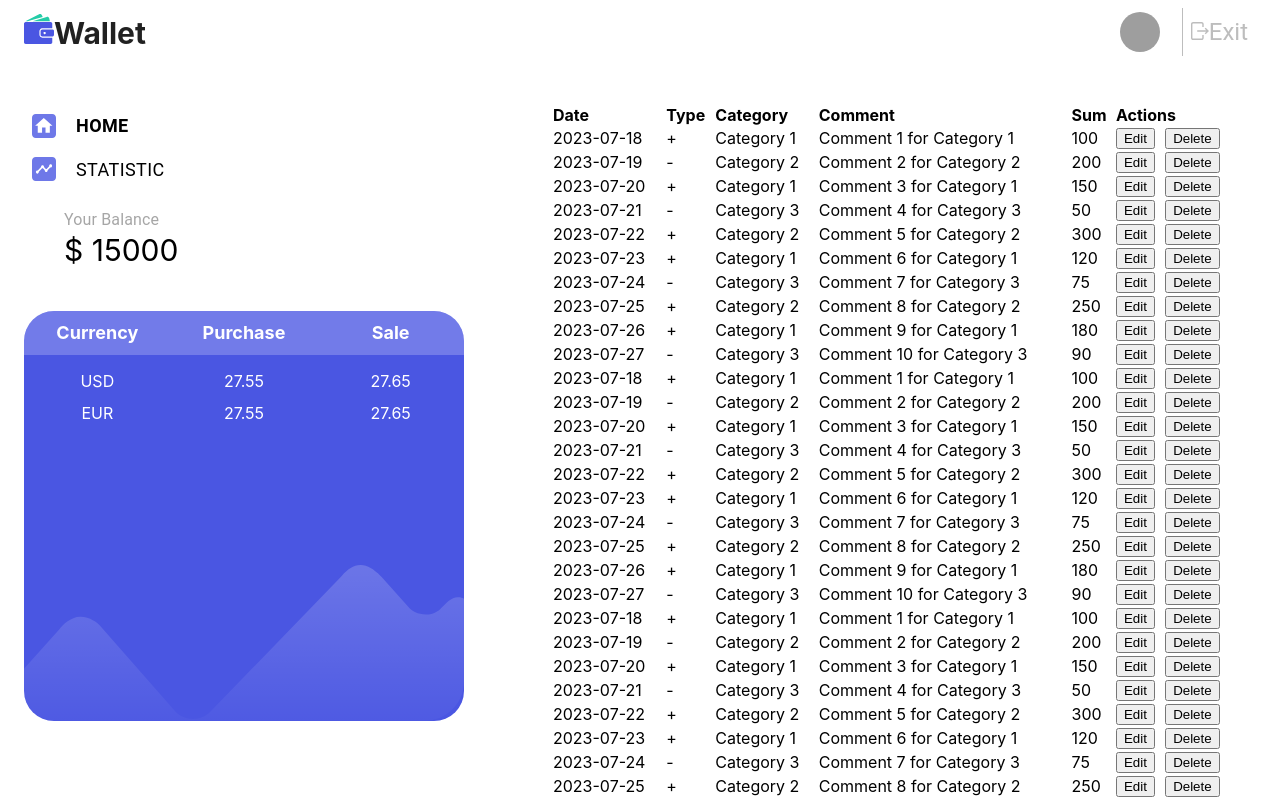
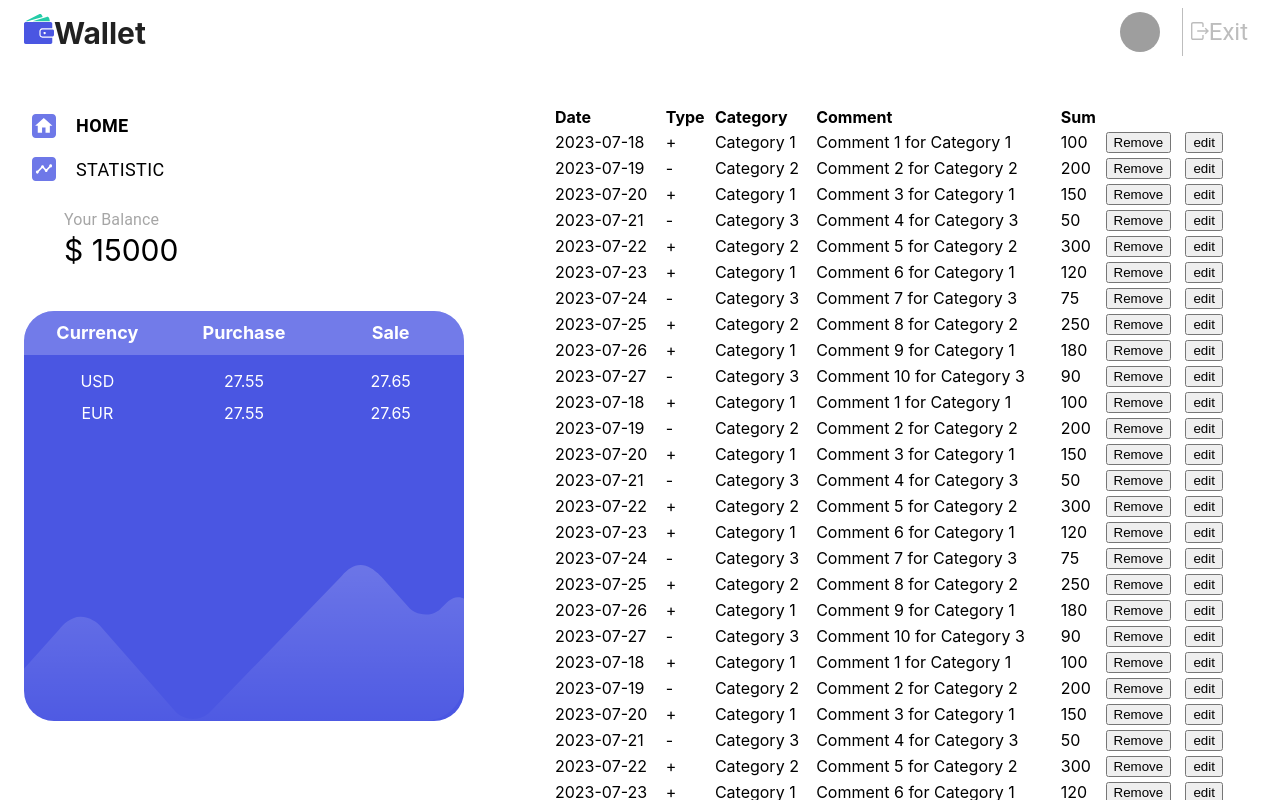
Before and after one commit to DawidBartus/wallet, a React (Create React App) app: page /wallet/home in a window 1280 px wide. Built offline with nearby package versions, Linux system fonts and the light colour scheme; grey boxes are pictures that could not be loaded.

Commit message:
handle screen change to render transaction table

```diff
--- a/src/App.js
+++ b/src/App.js
@@ -6,7 +6,7 @@ import HomePage from "./components/HomePage/HomePage";
 import ResponsiveAppBar from "./components/ResponsiveAppBar/Navbar";
 import Statistic from "./components/Statistic/Statistic";
 import Currency from "./components/Currency/Currency";
-import Transaction from "./components/Transaction/Transaction";
+// import Transaction from "./components/Transaction/Transaction";
 // import Balance from "./devUtils/balanceTest";
 import Settings from "./components/Settings/Settings";
 import DevTable from "./devUtils/devtable";
@@ -19,7 +19,7 @@ function App() {
       <Route path="/register" element={<RegisterForm />} />
       <Route element={<ResponsiveAppBar />}>
         <Route path="/home" element={<HomePage />}>
-          <Route index element={<Transaction />} />
+          <Route index element={<DevTable />} />
           <Route path="/home/statistic" element={<Statistic />} />
           <Route path="/home/currency" element={<Currency />} />
           <Route path="/home/settings" element={<Settings />} />
--- a/src/devUtils/devtable.jsx
+++ b/src/devUtils/devtable.jsx
@@ -1,3 +1,4 @@
+import { useEffect, useState } from "react";
 import ContainerMui from "../components/StyledComponents/ContainerMUI";
 import dataObjects from "../components/Transaction/devObject";
 import VerticalHeaderTable from "./verticalTable";
@@ -16,8 +17,8 @@ const Horizontal = () => {
           </tr>
         </thead>
         <tbody>
-          {dataObjects.map(({ date, type, category, comment, sum }) => (
-            <tr>
+          {dataObjects.map(({ date, type, category, comment, sum }, index) => (
+            <tr key={index}>
               <td>{date}</td>
               <td>{type ? "+" : "-"}</td>
               <td>{category}</td>
@@ -38,12 +39,22 @@ const Horizontal = () => {
 };
 
 const DevTable = () => {
-  return (
-    <>
-      <Horizontal />
-      <VerticalHeaderTable />
-    </>
-  );
+  const [mobile, setMobile] = useState(window.innerWidth > 768);
+
+  useEffect(() => {
+    const handleResize = () => {
+      setMobile(window.innerWidth > 768);
+    };
+
+    window.addEventListener("resize", handleResize);
+
+    return () => {
+      window.removeEventListener("resize", handleResize);
+    };
+  }, [window.innerWidth]);
+  console.log(mobile);
+  console.log(window.innerWidth);
+  return <>{mobile ? <Horizontal /> : <VerticalHeaderTable />}</>;
 };
 
 export default DevTable;
```
